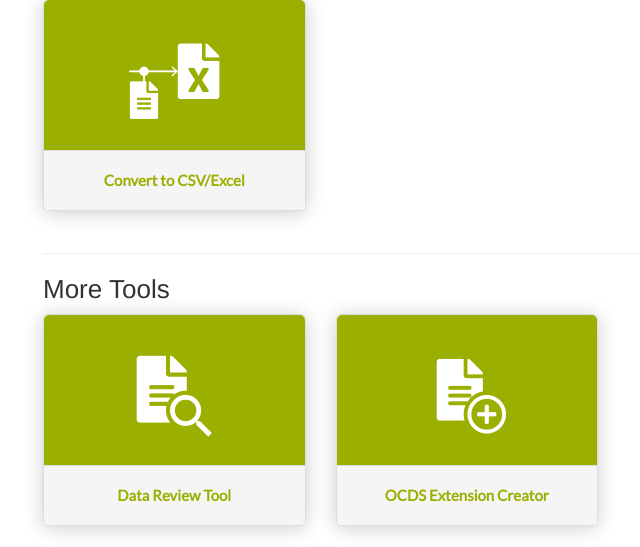
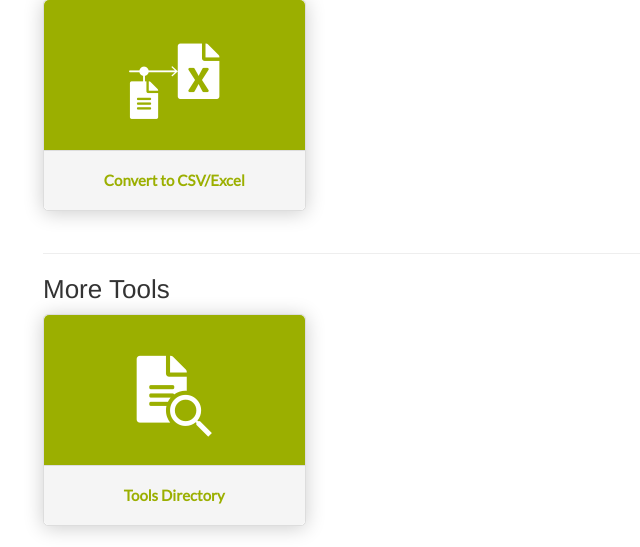
Before and after one commit to open-contracting-archive/toucan, a Django app: template default/templates/default/index.html in a window 1280 px wide. Shown: the part 437-984 px from the top of the page, without its empty margins (27-667 px from the left). Run offline with Django 3.2, Linux system fonts and the light colour scheme; the template is opened without the code that fills it, so the values that code supplies are empty; some libraries are stand-ins or nearby versions; some web fonts are replaced.

Commit message:
Replace list of other tools with a link to tools directory

```diff
--- a/default/templates/default/index.html
+++ b/default/templates/default/index.html
@@ -62,7 +62,7 @@
 <hr/>
 <h3>{% trans "More Tools" %}</h3>
 <div class="home row">
-    <a href="https://standard.open-contracting.org/review/"
+    <a href="https://www.open-contracting.org/resources/open-contracting-tools-directory/"
       class="col-xs-3"
       target="_blank"
       >
@@ -71,20 +71,7 @@
                 <i class="ok-data-review"></i>
             </div>
             <div class="panel-footer">
-                <span>{% trans "Data Review Tool" %}</span>
-            </div>
-        </div>
-    </a>
-    <a href="https://open-contracting.github.io/extension_creator/"
-      class="col-xs-3"
-      target="_blank"
-      >
-        <div class="panel panel-default">
-            <div class="panel-body">
-                <i class="ok-extension-creator"></i>
-            </div>
-            <div class="panel-footer">
-                <span>{% trans "OCDS Extension Creator" %}</span>
+                <span>{% trans "Tools Directory" %}</span>
             </div>
         </div>
     </a>
```
